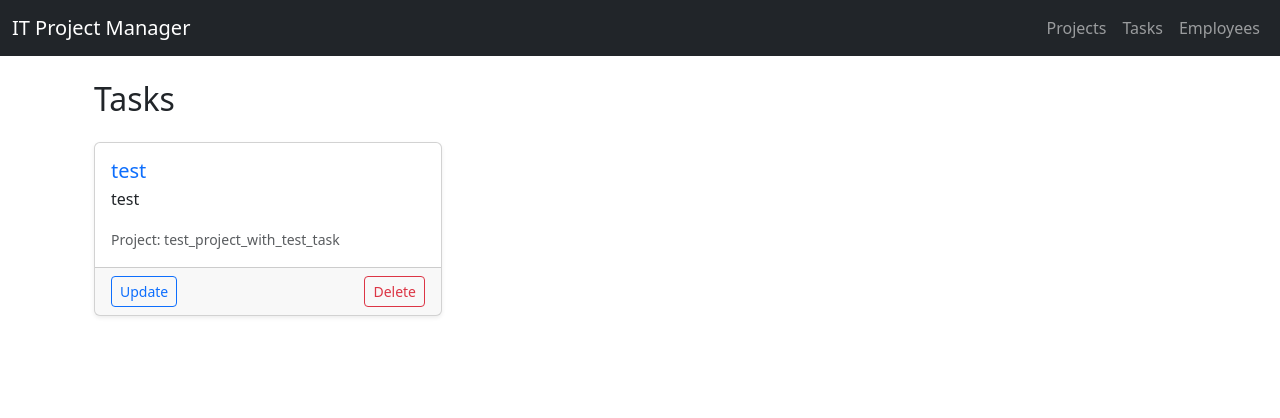
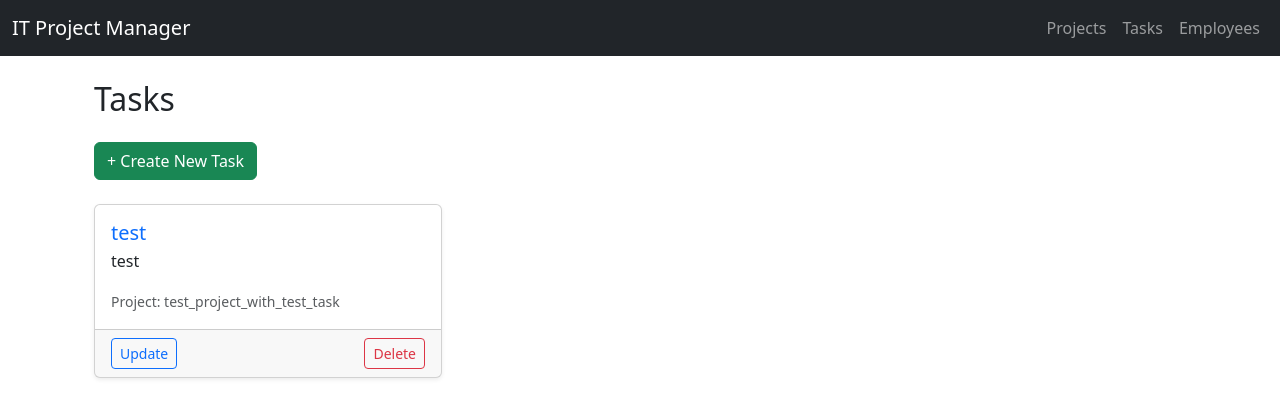
Before and after one commit to UrbanAstronaut88/it-project, a Django app: page /tasks/ in a window 1280 px wide. Shown: the top 418 px of the page. Run offline with Django 5.2, Linux system fonts and the light colour scheme; data comes from the database, SQL or seed files in the repository.

Commit message:
style: task_list.html added a button for creating a new task

```diff
--- a/templates/main/task_list.html
+++ b/templates/main/task_list.html
@@ -1,10 +1,18 @@
 {% extends "base.html" %}
 
-{% block title %}List of tasks{% endblock %}
+{% block title %}
+  List of tasks
+{% endblock %}
 
 {% block content %}
   <div class="container mt-4">
     <h2 class="mb-4">Tasks</h2>
+
+    <div class="mb-4">
+      <a href="{% url 'main:task-create' %}" class="btn btn-success">
+        + Create New Task
+      </a>
+    </div>
 
     {% if tasks %}
       <div class="row row-cols-1 row-cols-md-2 row-cols-lg-3 g-4">
```
Also changed, not shown: templates/main/task_form.html (line endings or trailing spaces).
